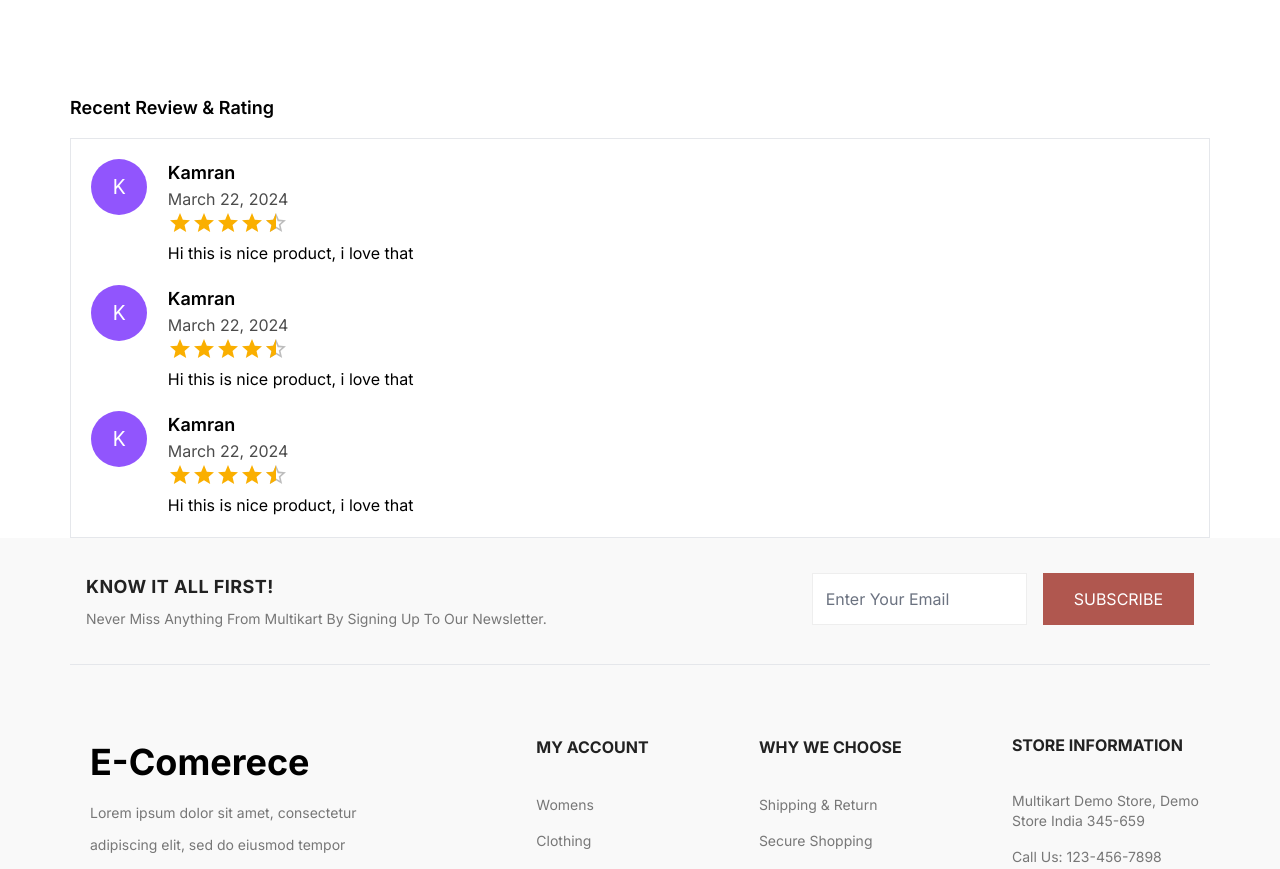
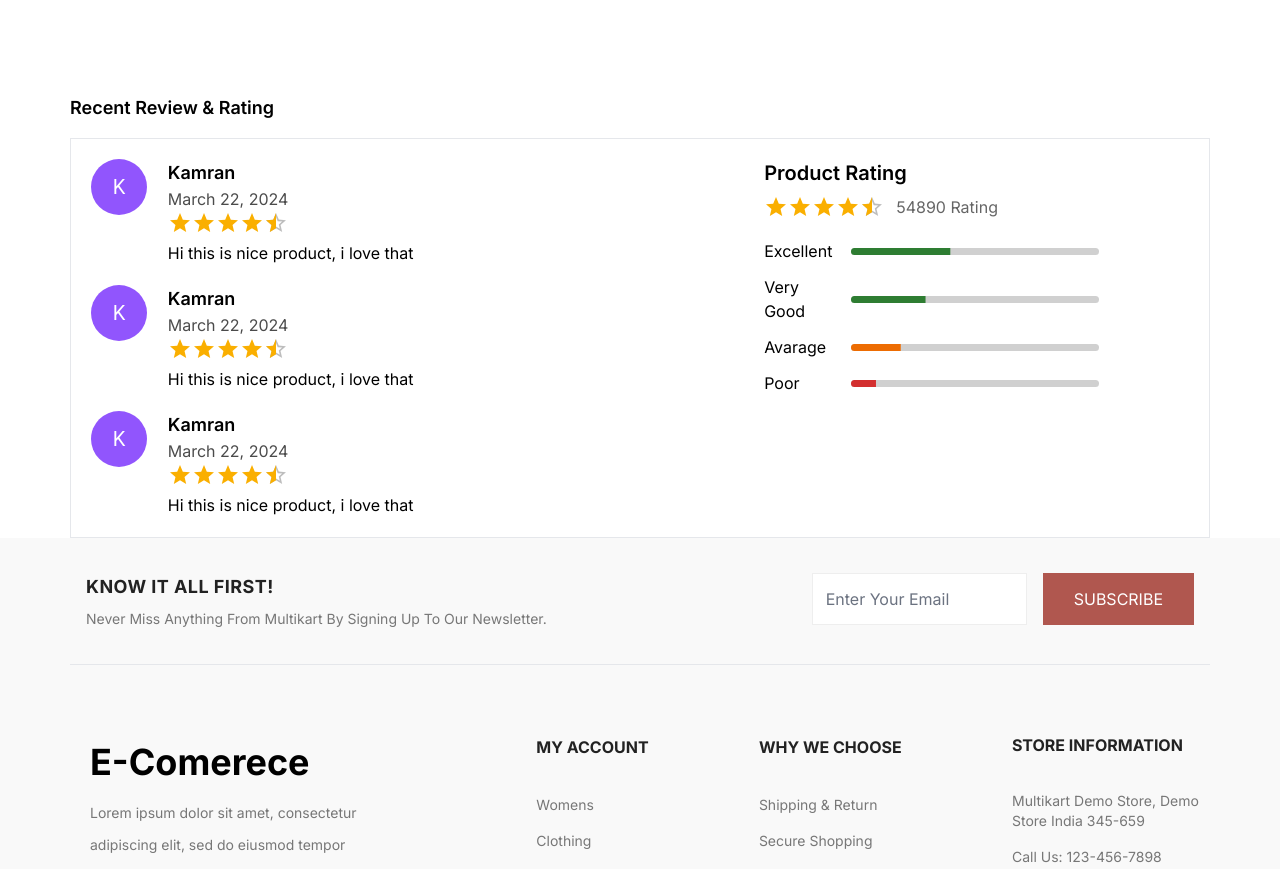
Before and after one commit to kamranalig/e-commerce_frontend, a Next.js app: page /collections/1 in a window 1280 px wide. Shown: the part 1093-1962 px from the top of the page. Built offline with nearby package versions, Linux system fonts and the light colour scheme.

Commit message:
rating section added

```diff
--- a/src/app/collections/[id]/page.jsx
+++ b/src/app/collections/[id]/page.jsx
@@ -1,8 +1,7 @@
 "use client";
 import React, { useState } from "react";
-import Rating from "@mui/material/Rating";
 import { RadioGroup } from "@headlessui/react";
-import Grid from "@mui/material/Grid";
+import { Grid, Box, LinearProgress, Rating } from "@mui/material";
 import ProductReviews from "../../../components/DetailReviews/ProductReviews";
 const product = {
   name: "Basic Tee 6-Pack",
@@ -292,6 +291,84 @@ const ProductDetail = ({ params }) => {
                     ))}
                   </div>
                 </Grid>
+                <Grid item xs={5}>
+                  <h1 className="text-xl font-semibold pb-2">Product Rating</h1>
+                  <div className="flex items-center space-x-3">
+                    <Rating value={4.6} precision={0.5} readOnly />
+                    <p className=" opacity-60">54890 Rating</p>
+                  </div>
+
+                  <Box className="mt-5 space-y-3">
+                    <Grid container alignItems="center" gap={2}>
+                      <Grid item xs={2}>
+                        <p>Excellent</p>
+                      </Grid>
+                      <Grid item xs={7}>
+                        <LinearProgress
+                          sx={{
+                            bgcolor: "#d0d0d0",
+                            borderRadius: 4,
+                            height: 7,
+                          }}
+                          variant="determinate"
+                          value={40}
+                          color="success"
+                        />
+                      </Grid>
+                    </Grid>
+                    <Grid container alignItems="center" gap={2}>
+                      <Grid item xs={2}>
+                        <p>Very Good</p>
+                      </Grid>
+                      <Grid item xs={7}>
+                        <LinearProgress
+                          sx={{
+                            bgcolor: "#d0d0d0",
+                            borderRadius: 4,
+                            height: 7,
+                          }}
+                          variant="determinate"
+                          value={30}
+                          color="success"
+                        />
+                      </Grid>
+                    </Grid>
+                    <Grid container alignItems="center" gap={2}>
+                      <Grid item xs={2}>
+                        <p>Avarage</p>
+                      </Grid>
+                      <Grid item xs={7}>
+                        <LinearProgress
+                          sx={{
+                            bgcolor: "#d0d0d0",
+                            borderRadius: 4,
+                            height: 7,
+                          }}
+                          variant="determinate"
+                          value={20}
+                          color="warning"
+                        />
+                      </Grid>
+                    </Grid>
+                    <Grid container alignItems="center" gap={2}>
+                      <Grid item xs={2}>
+                        <p>Poor</p>
+                      </Grid>
+                      <Grid item xs={7}>
+                        <LinearProgress
+                          sx={{
+                            bgcolor: "#d0d0d0",
+                            borderRadius: 4,
+                            height: 7,
+                          }}
+                          variant="determinate"
+                          value={10}
+                          color="error"
+                        />
+                      </Grid>
+                    </Grid>
+                  </Box>
+                </Grid>
               </Grid>
             </div>
           </section>
@@ -302,3 +379,5 @@ const ProductDetail = ({ params }) => {
 };
 
 export default ProductDetail;
+{
+}
```
